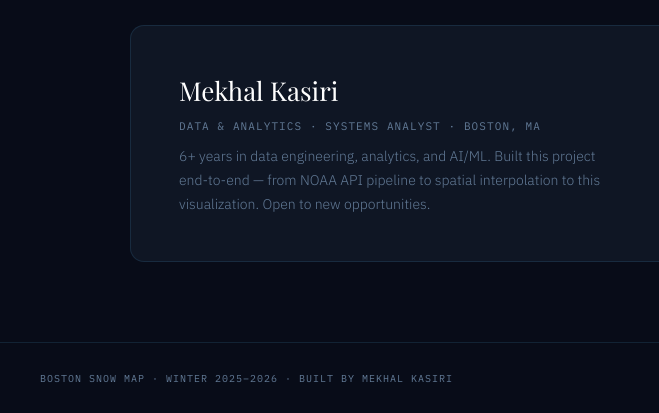
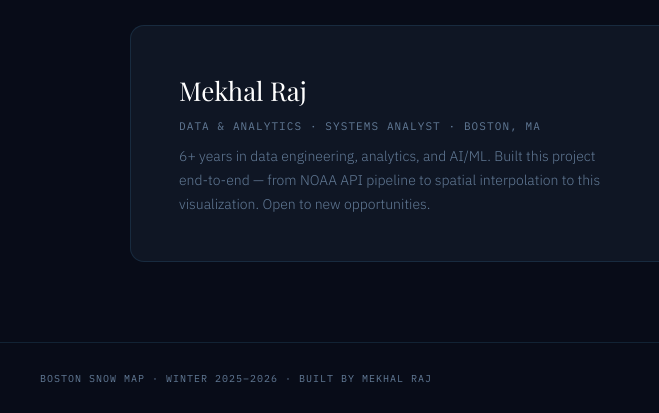
Before and after one commit to mekhalraj/boston-snow-map, a plain HTML site: page index.html in a window 1280 px wide. Shown: the part 4704-5117 px from the top of the page, 0-659 px from the left. Drawn offline with nearby package versions, Linux system fonts and the light colour scheme; no server answers; a web font is replaced by a local one.

Commit message:
Update index.html

```diff
--- a/index.html
+++ b/index.html
@@ -492,11 +492,11 @@ footer {
     <!-- CTA -->
     <div class="cta-wrap reveal">
       <div class="cta-left">
-        <div class="cta-name">Mekhal Kasiri</div>
+        <div class="cta-name">Mekhal Raj</div>
         <div class="cta-role">Data &amp; Analytics · Systems Analyst · Boston, MA</div>
         <p class="cta-desc">6+ years in data engineering, analytics, and AI/ML. Built this project end-to-end — from NOAA API pipeline to spatial interpolation to this visualization. Open to new opportunities.</p>
       </div>
-      <a class="cta-link" href="https://www.linkedin.com/in/YOUR_LINKEDIN_HANDLE" target="_blank">
+      <a class="cta-link" href="https://www.linkedin.com/in/mekhalrajr/" target="_blank">
         Connect on LinkedIn ↗
       </a>
     </div>
@@ -505,7 +505,7 @@ footer {
 
 <!-- FOOTER -->
 <footer>
-  <div class="footer-left">Boston Snow Map · Winter 2025–2026 · Built by Mekhal Kasiri</div>
+  <div class="footer-left">Boston Snow Map · Winter 2025–2026 · Built by Mekhal Raj</div>
   <div class="footer-sources">
     Data: <a href="https://cocorahs.org" target="_blank">CoCoRaHS</a> ·
     <a href="https://www.ncdc.noaa.gov/cdo-web/" target="_blank">NOAA GHCN</a> ·
```
